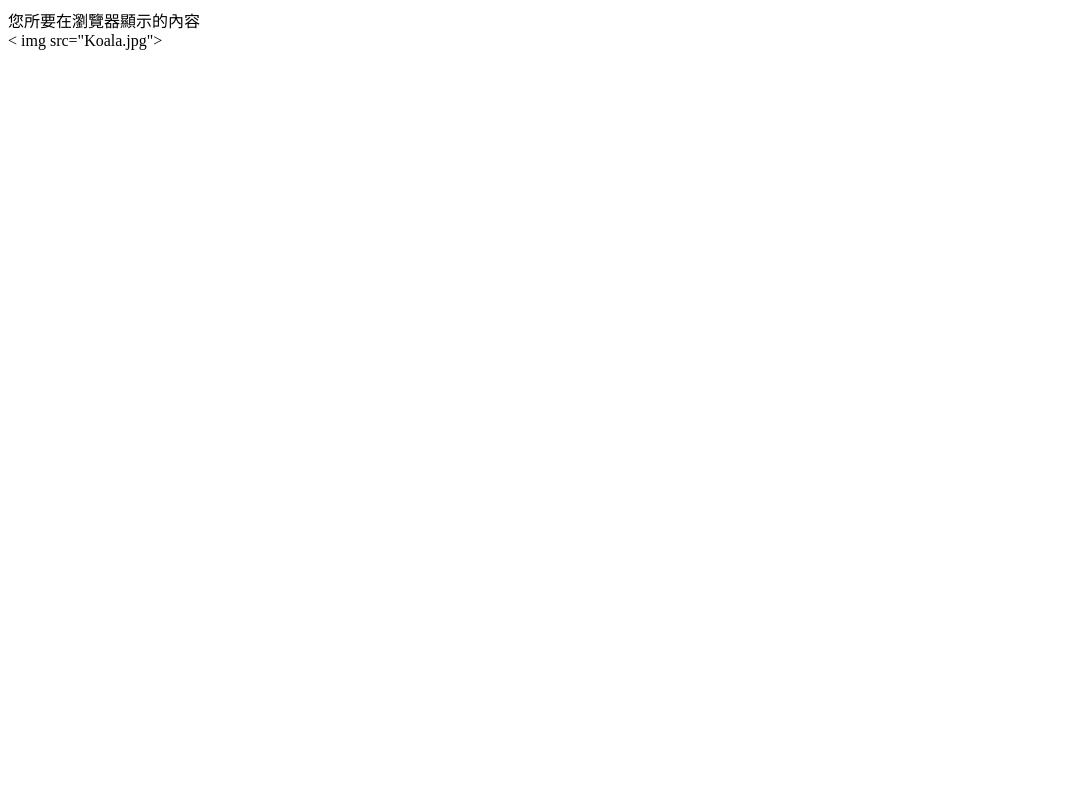
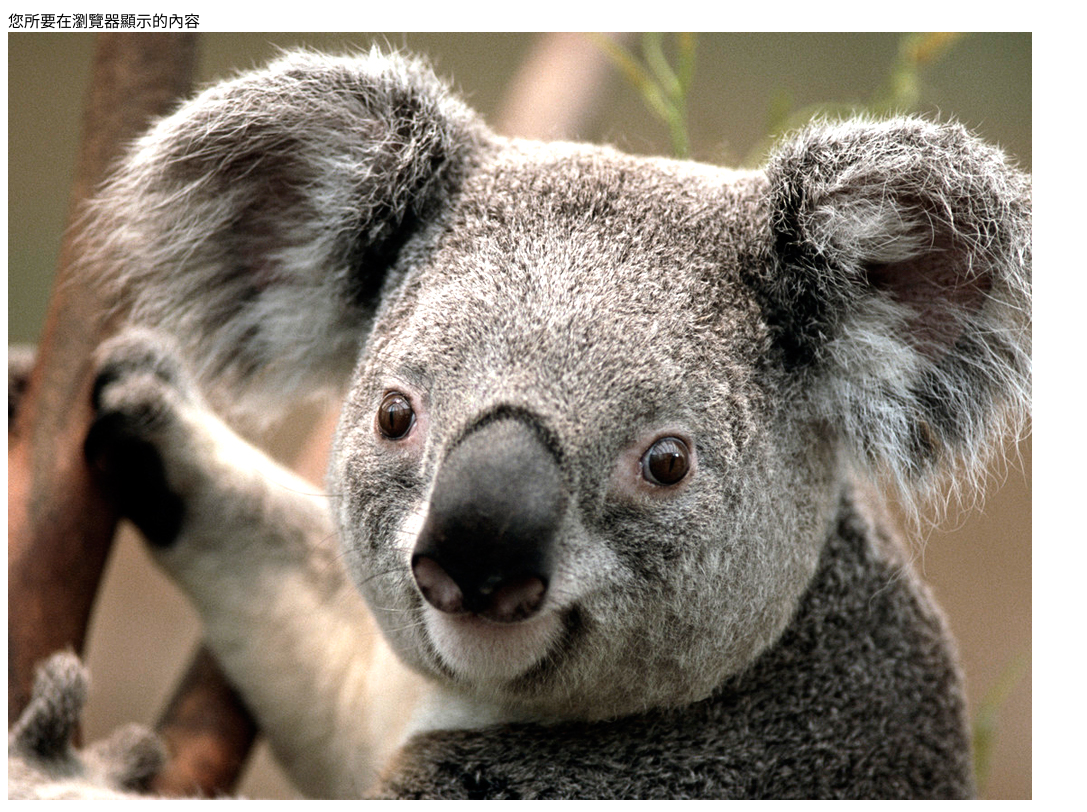
Before and after one commit to AnnAnnLaHaHa/AnnAnnLaHaHa, a plain HTML site: page page1.html in a window 1280 px wide. Shown: the whole page, without its empty margins (0-1087 px from the left). Drawn offline with Linux system fonts and the light colour scheme.

Commit message:
Update page1.html

```diff
--- a/page1.html
+++ b/page1.html
@@ -10,6 +10,6 @@ AnnAnnLaHaHapage1
 </head>
 <body>
 您所要在瀏覽器顯示的內容<br>
-< img src="Koala.jpg">
+<img src="Koala.jpg"><br>
 </body>
 </html>
```
